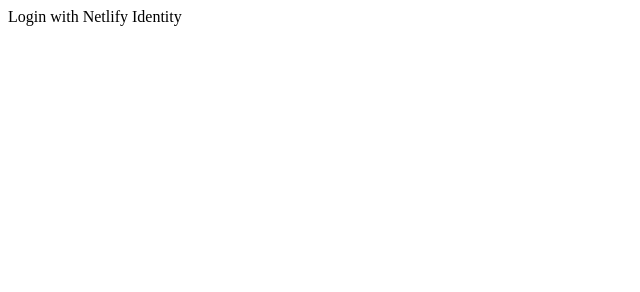
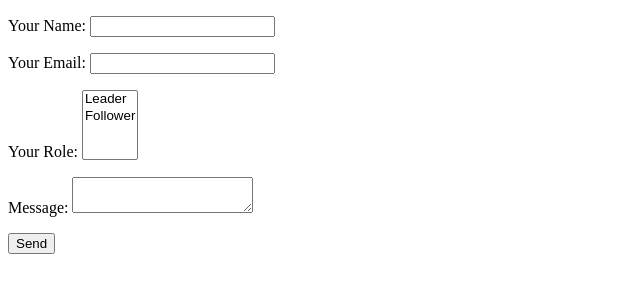
Before and after one commit to OriginalSin/gismaps, a plain HTML site: page index.html in a window 1280 px wide. Shown: the whole page, without its empty margins (0-640 px from the left). Drawn offline with Linux system fonts and the light colour scheme.

Commit message:
add form

```diff
--- a/index.html
+++ b/index.html
@@ -13,12 +13,33 @@
 <body>
     <div class="all">
         <div class="header">
-			<div data-netlify-identity-button>Login with Netlify Identity</div>
+			<div data-netlify-identity-menu></div>
 		</div>
         <div class="leftMenu"></div>
 
         <div class="flashMap"></div>
-        <div class="bottomContent"></div>
+        <div class="bottomContent">
+<form name="contact" method="POST" netlify>
+  <p>
+    <label>Your Name: <input type="text" name="name" /></label>
+  </p>
+  <p>
+    <label>Your Email: <input type="email" name="email" /></label>
+  </p>
+  <p>
+    <label>Your Role: <select name="role[]" multiple>
+      <option value="leader">Leader</option>
+      <option value="follower">Follower</option>
+    </select></label>
+  </p>
+  <p>
+    <label>Message: <textarea name="message"></textarea></label>
+  </p>
+  <p>
+    <button type="submit">Send</button>
+  </p>
+</form>
+		</div>
         <div class="tooltip"></div>
     </div>
 </body>
```
